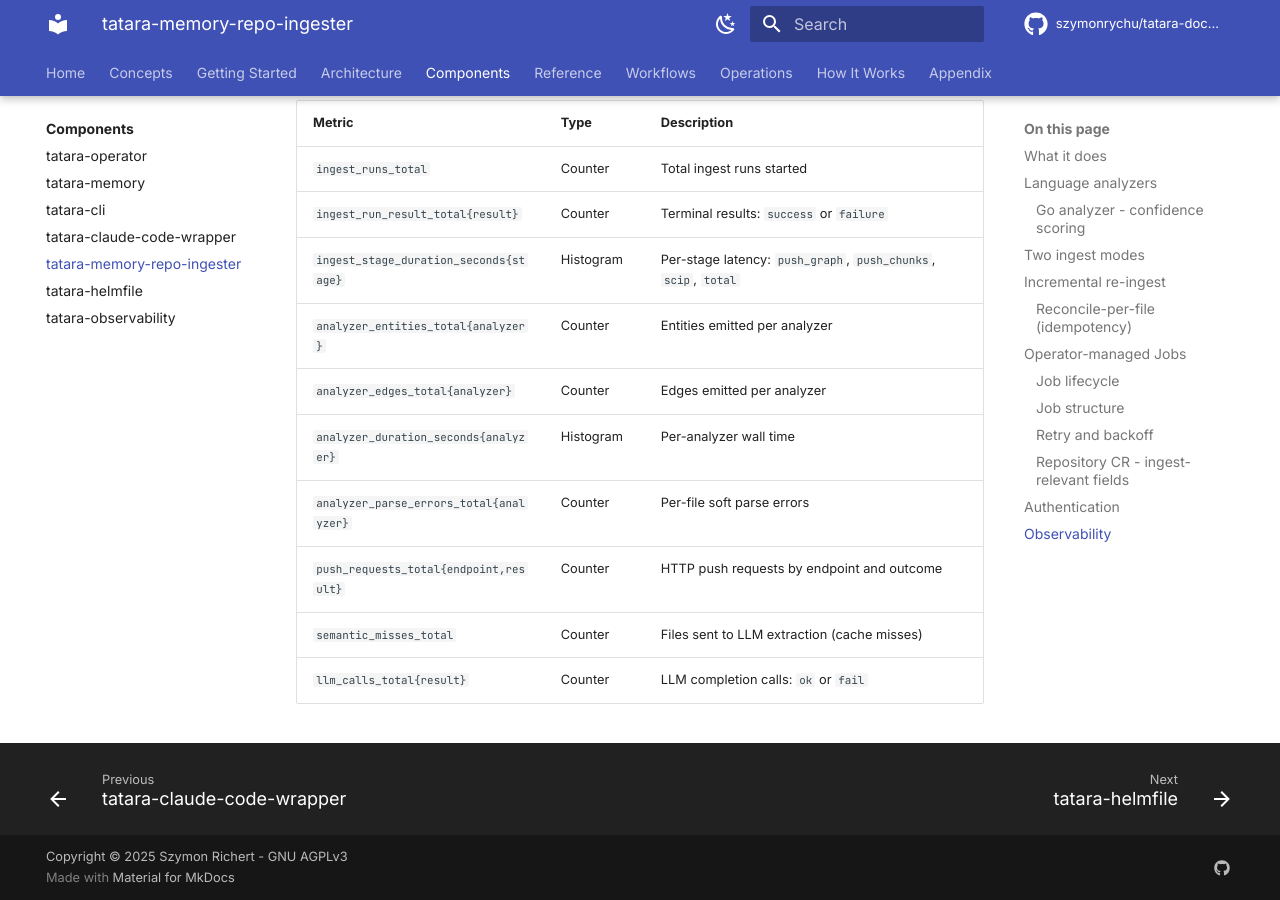
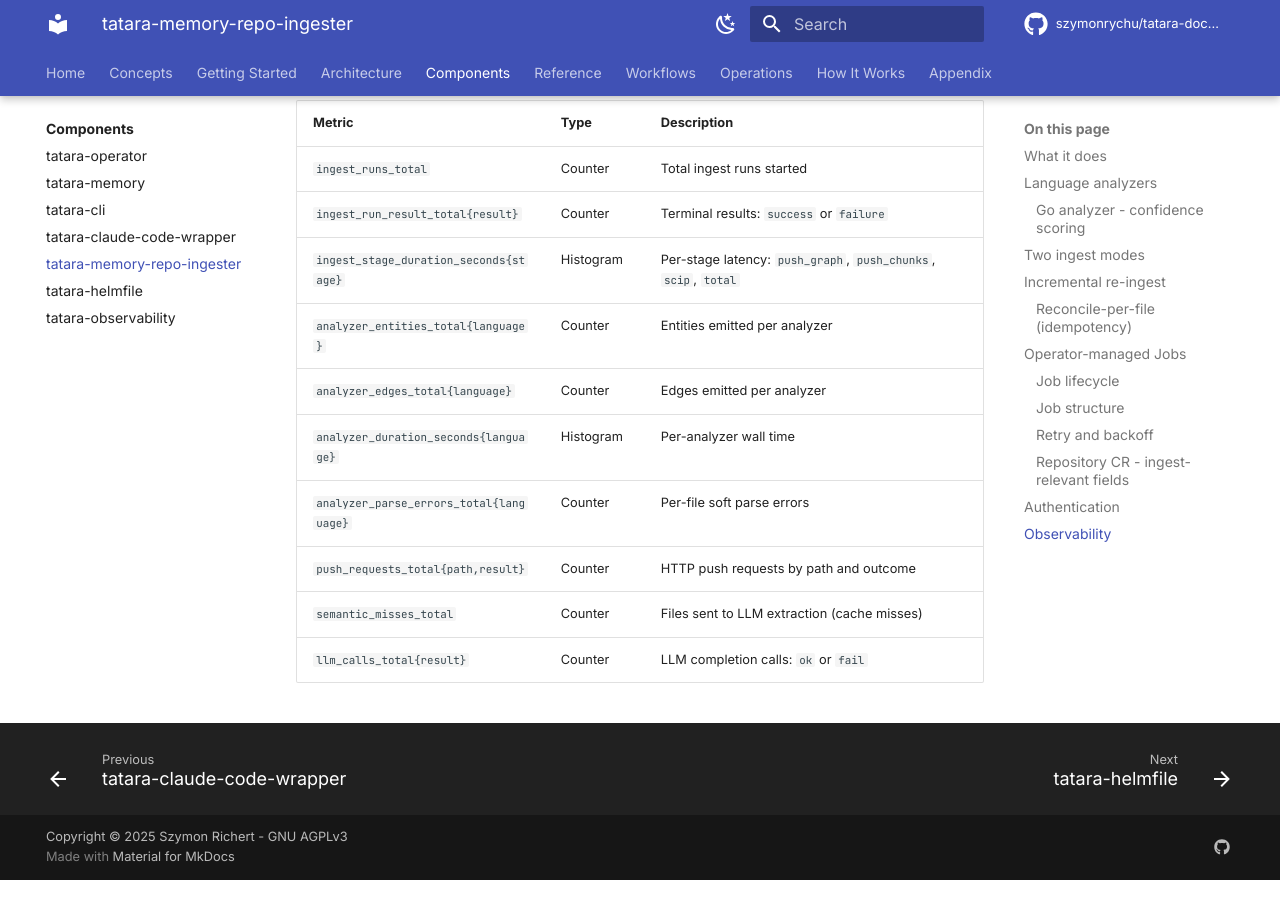
Before and after one commit to szymonrychu/tatara-documentation, an MkDocs documentation site: the page built from docs/components/repo-ingester.md, in a window 1280 px wide and 900 px high, scrolled down 7802 px. Built offline with MkDocs 1.6.1 and Material for MkDocs 9.7.7, drawn with Linux system fonts in a browser that asks for light colours; comment, search, counter and statistics services are not loaded; the version menu is left out.

```diff
--- a/docs/components/repo-ingester.md
+++ b/docs/components/repo-ingester.md
@@ -292,10 +292,10 @@ Key metrics emitted:
 | `ingest_runs_total` | Counter | Total ingest runs started |
 | `ingest_run_result_total{result}` | Counter | Terminal results: `success` or `failure` |
 | `ingest_stage_duration_seconds{stage}` | Histogram | Per-stage latency: `push_graph`, `push_chunks`, `scip`, `total` |
-| `analyzer_entities_total{analyzer}` | Counter | Entities emitted per analyzer |
-| `analyzer_edges_total{analyzer}` | Counter | Edges emitted per analyzer |
-| `analyzer_duration_seconds{analyzer}` | Histogram | Per-analyzer wall time |
-| `analyzer_parse_errors_total{analyzer}` | Counter | Per-file soft parse errors |
-| `push_requests_total{endpoint,result}` | Counter | HTTP push requests by endpoint and outcome |
+| `analyzer_entities_total{language}` | Counter | Entities emitted per analyzer |
+| `analyzer_edges_total{language}` | Counter | Edges emitted per analyzer |
+| `analyzer_duration_seconds{language}` | Histogram | Per-analyzer wall time |
+| `analyzer_parse_errors_total{language}` | Counter | Per-file soft parse errors |
+| `push_requests_total{path,result}` | Counter | HTTP push requests by path and outcome |
 | `semantic_misses_total` | Counter | Files sent to LLM extraction (cache misses) |
 | `llm_calls_total{result}` | Counter | LLM completion calls: `ok` or `fail` |
```
Also changed, not shown: docs/operations/tuning.md (+5 -3 lines), docs/reference/task-stages.md (+4 -2 lines).
